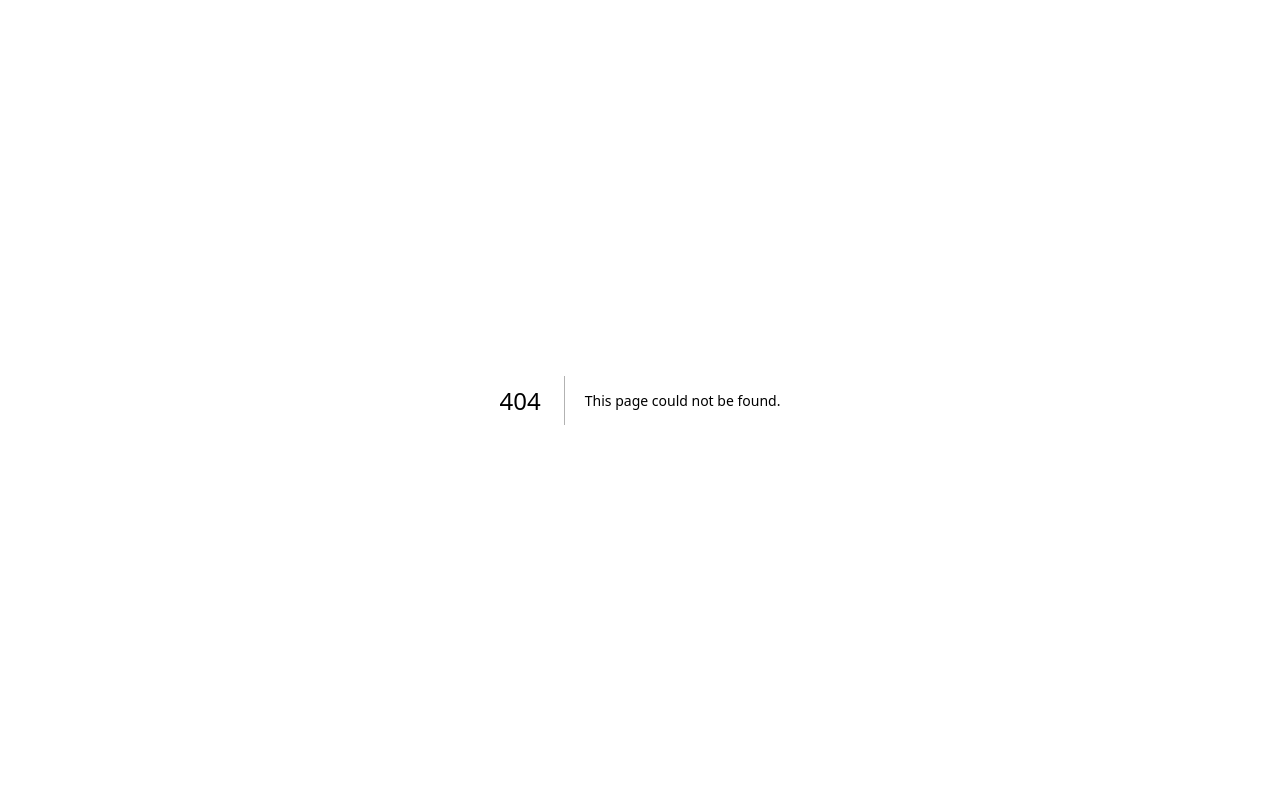
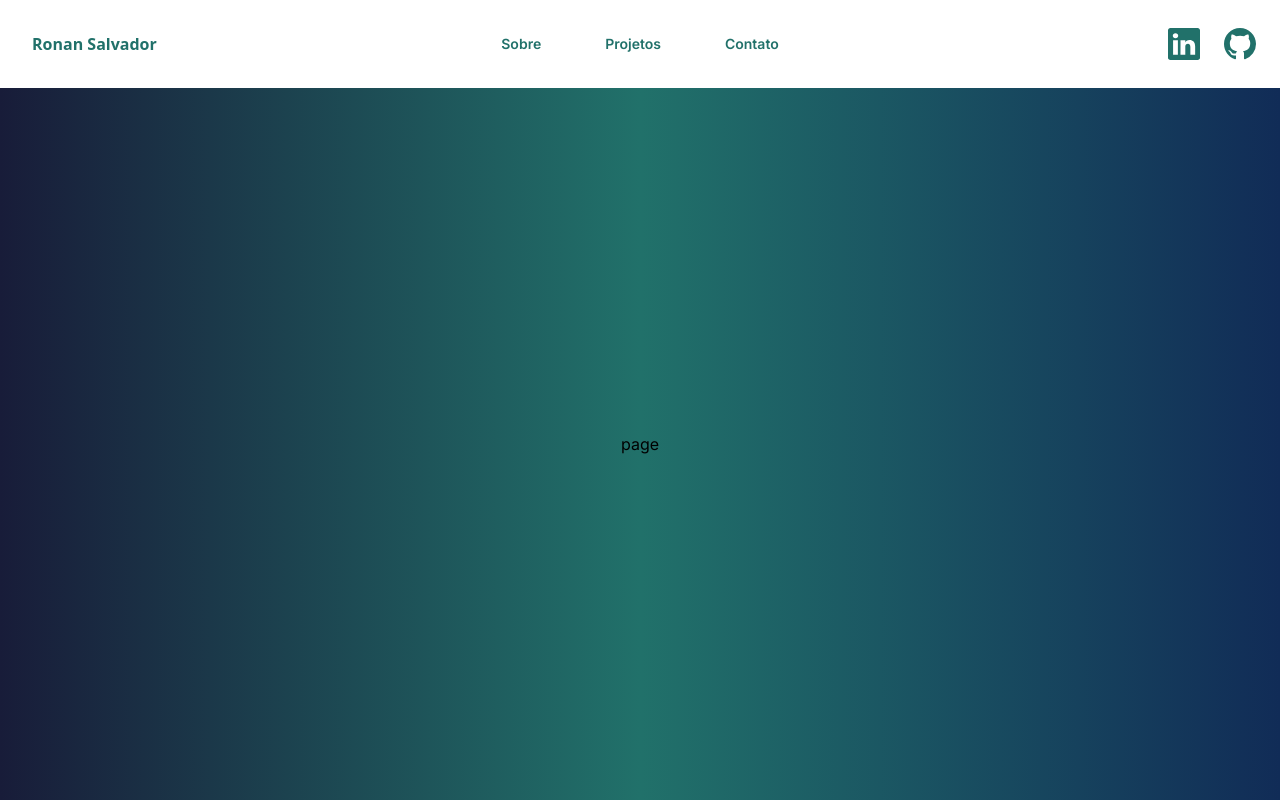
Before and after one commit to ronansalvador/portfolio, a Next.js app: page /teste in a window 1280 px wide. Before the commit this address had no page. Built offline with nearby package versions, Linux system fonts and the light colour scheme.

Commit message:
style: atualizando css

```diff
--- a/src/app/(portfolio)/layout.tsx
+++ b/src/app/(portfolio)/layout.tsx
@@ -17,7 +17,7 @@
     <>
       <Header />
       <main
-        className={`flex bg-gradient-to-r from-dark-blue via-verde to-blue h-full flex-col items-center justify-center`}
+        className={`flex bg-gradient-to-r from-dark-blue via-verde to-blue h-full flex-col items-center justify-center flex-grow`}
       >
         {children}
       </main>
--- /dev/null
+++ b/src/app/(portfolio)/teste/page.tsx
@@ -0,0 +1,7 @@
+import React from 'react'
+
+function page() {
+  return <div>page</div>
+}
+
+export default page
--- a/src/app/layout.tsx
+++ b/src/app/layout.tsx
@@ -15,7 +15,7 @@
 }) {
   return (
     <html lang="pt-br">
-      <body className={`${inter.className} h-screen flex flex-col`}>
+      <body className={`${inter.className} min-h-screen flex flex-col`}>
         {children}
       </body>
     </html>
```
